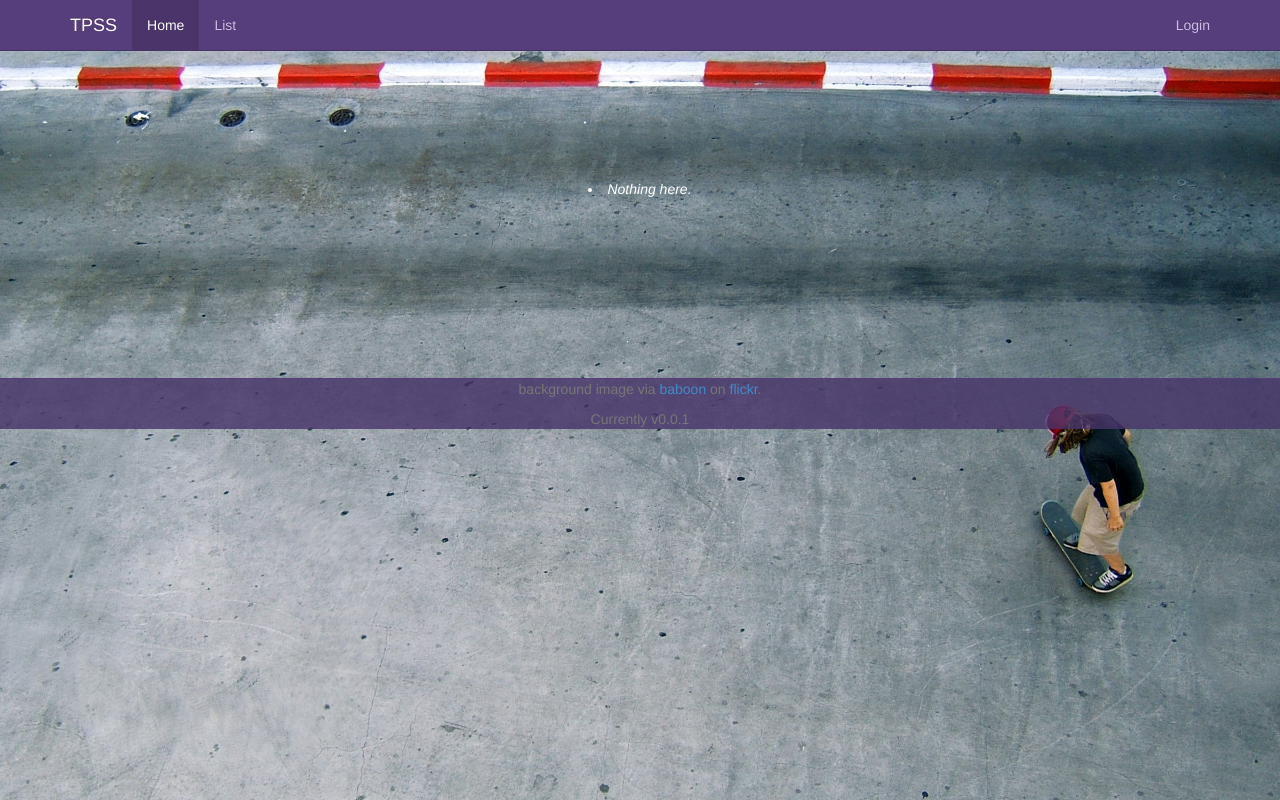
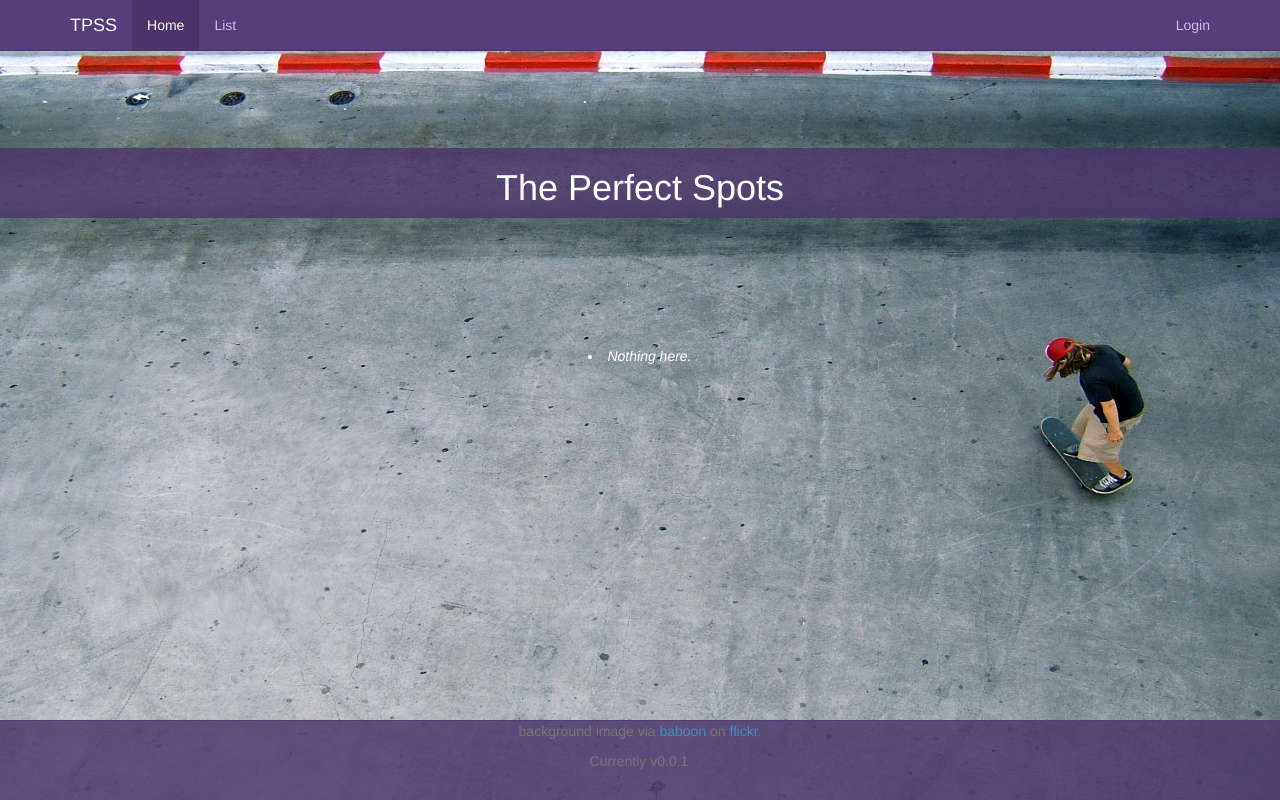
Before and after one commit to killerbat00/tpss, a Flask app: page /list in a window 1280 px wide. Run offline with Flask 2, Linux system fonts and the light colour scheme; data that the repository does not hold is empty; some libraries are stand-ins or nearby versions.

Commit message:
Get a sticky footer to actually look nice, dammit

```diff
--- a/skateapp/static/skateapp-style.css
+++ b/skateapp/static/skateapp-style.css
@@ -1,9 +1,18 @@
+html,
 body {
+    height: 100%;
     background-color: #563d7c;
     background-image: url('img/bg.jpg');
-    background-size: 100%;
+    background-size: 100% 100%;
     background-repeat: no-repeat;
-    overflow-x: hidden;
+}
+
+#wrap {
+    min-height: 100%;
+    height: auto !important;
+    height 100%;
+    margin: 0 auto -80px;
+    padding: 0 0 80px;
 }
 
 .btn-outline {
@@ -86,8 +95,27 @@ body {
     height: 100%;
 }
 
+.tpss-spots-container:before {
+    content: '';
+    display: inline-block;
+    height: 100%;
+    vertical-align: middle;
+    margin-right: -0.25em;
+}
+
+.tpss-spots-header {
+    clear: both;
+    margin: 10% 0;
+    display: inline-block;
+    vertical-align: middle;
+    width: 100%;
+    color: #fff;
+    background: rgba(74,52,106,.8);
+}
+
 .tpss-spots-content {
-    margin: 14% 0;
+    clear: both;
+    display: inline-block;
     width: 100%;
     color: #fff;
 }
@@ -107,7 +135,7 @@ body {
 
 .tpss-centerbar {
     clear: both;
-    margin: 25% 0;
+    margin: 10% 0;
     display: inline-block;
     vertical-align: middle;
     width: 100%;
@@ -116,7 +144,7 @@ body {
 }
 
 .tpss-footer {
-    width: 100%;
+    height: 80px;
     color: #777;
     text-align: center;
     background: rgba(72,52,106,.8);
@@ -129,7 +157,7 @@ body {
 
 .footer-links li {
     display: inline;
-    padding; 0 2px;
+    padding: 0 2px;
 }
 
 .footer-links li:first-child {
@@ -137,7 +165,5 @@ body {
 }
 
 .skateapp-style {
-    width: 100%;
-    height: 90%;
     text-align: center;
 }
--- a/skateapp/templates/layout.html
+++ b/skateapp/templates/layout.html
@@ -12,6 +12,7 @@
     </head>
 
     <body class="tpss-home">
+    <div id="wrap">
         <header class="navbar navbar-inverse navbar-fixed-top tpss-nav" role="banner">
         <div class="container">
             <div class="navbar-header">
@@ -41,6 +42,7 @@
         </div><!--/.nav-collapse -->
         </header>
         {% block page %}{% endblock %}
+    </div>
         <footer class="tpss-footer" role="contentinfo">
         <p>background image via <a href="http://www.flickr.com/photos/baboon/12648121">baboon</a> on <a href="http://www.flickr.com/">flickr</a>.</p>
         <ul class="footer-links">
--- a/skateapp/templates/list.html
+++ b/skateapp/templates/list.html
@@ -1,6 +1,9 @@
 {% extends "layout.html" %}
 {% block page %}
 <div class="tpss-spots-container">
+    <div class="tpss-spots-header">
+        <h1>The Perfect Spots</h1>
+    </div>
     <div class="tpss-spots-content">
         {% for spot in spots %}
         <li>
```
Also changed, not shown: skateapp/templates/login.html (added, +8 -0 lines).
